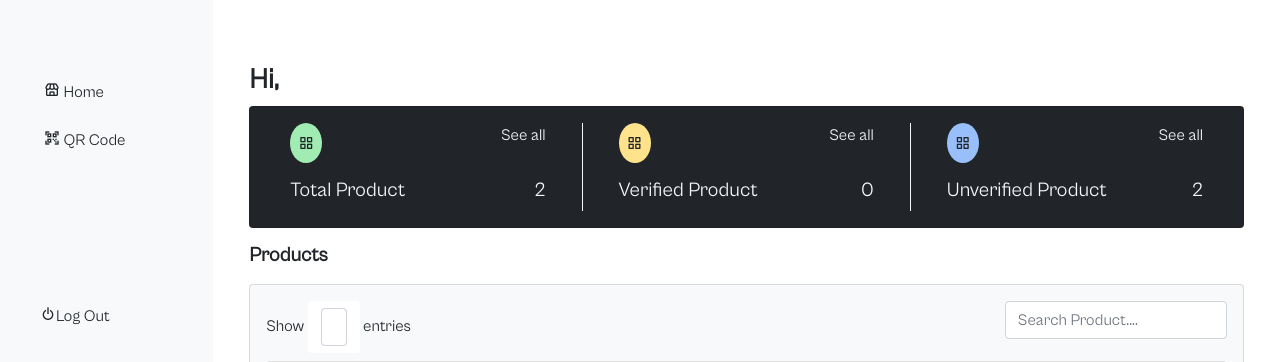
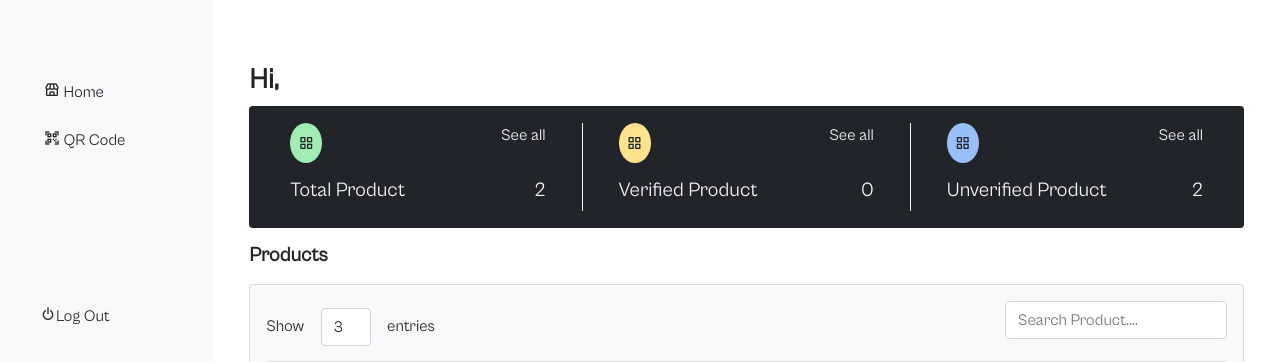
Before and after one commit to ephraimphrase/qrcodegen, a Django app: page /home/ in a window 1280 px wide. Shown: the top 362 px of the page. Run offline with Django 4.2, Linux system fonts and the light colour scheme; a user stored in the database is signed in; data comes from the database, SQL or seed files in the repository; some libraries are stand-ins or nearby versions.

Commit message:
select function

```diff
--- a/main/templates/home.html
+++ b/main/templates/home.html
@@ -54,8 +54,8 @@
     <div class="card bg-light">
         <div class="card-body">
             <div class="row">
-                <div class="col-md-9">Show <span class="btn btn-down">
-                    <form action="{% url 'home' %}" method="GET" class="bg-light">
+                <div class="col-md-9">Show <span class="btn bg-light">
+                    <form action="{% url 'home' %}" method="GET">
                         <input type="number" name="page_range" class="form-control page_range" value="3">
                     </form>
                 </span> entries</div>
--- a/static/styles/main.css
+++ b/static/styles/main.css
@@ -50,5 +50,5 @@
 }
 
 .page_range{
-    width: 20px;
+    width: 50px;
 }
```
